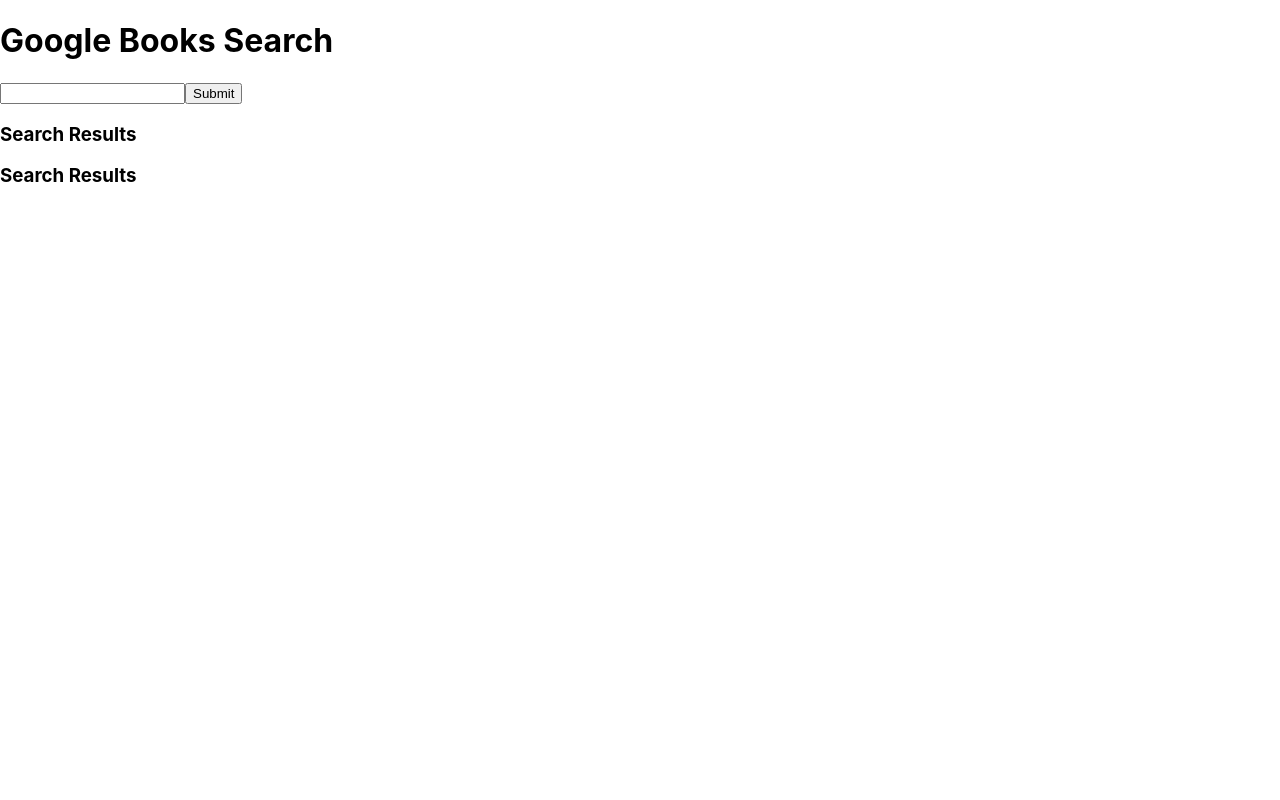
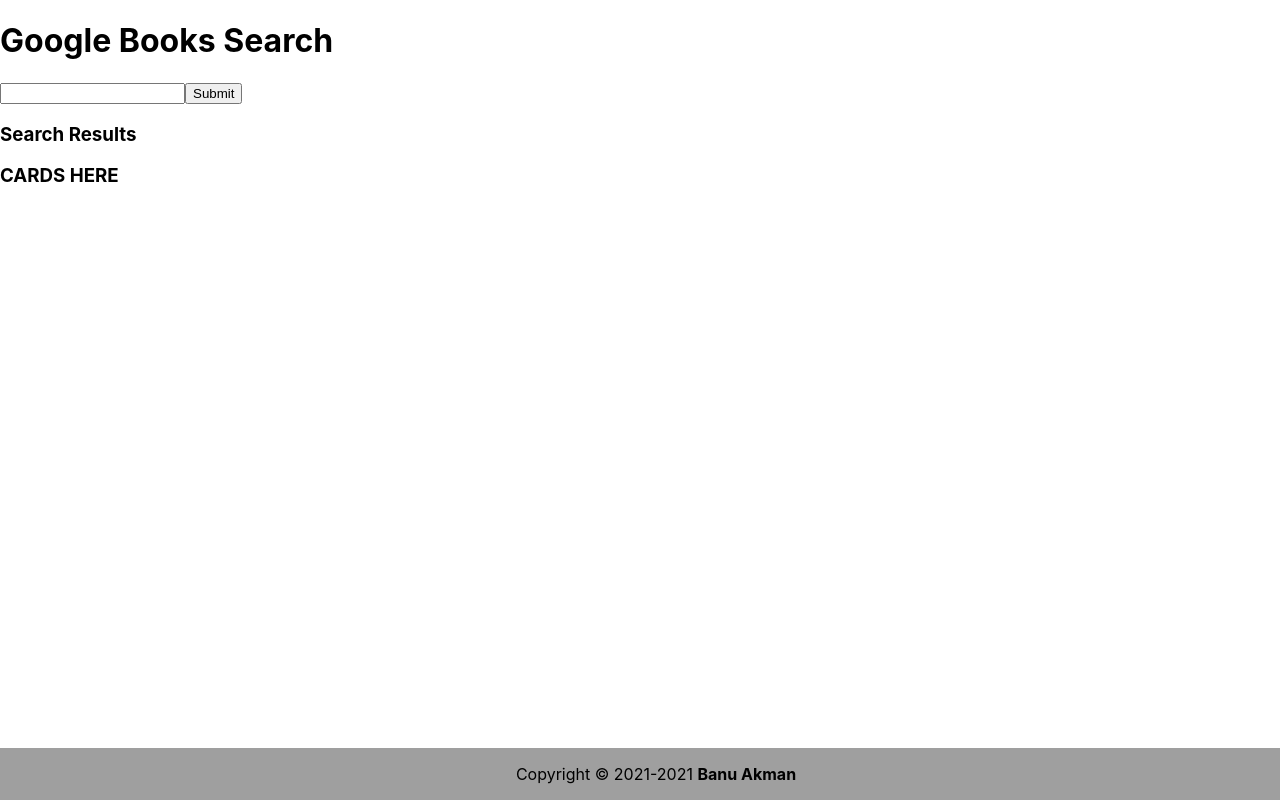
Before and after one commit to banuakman/Google-Book-Search, a React (Create React App) app in the folder client/: page / in a window 1280 px wide. Built offline with nearby package versions, Linux system fonts and the light colour scheme.

Commit message:
add footer

```diff
--- /dev/null
+++ b/client/src/components/Footer/index.js
@@ -0,0 +1,19 @@
+import React from "react";
+import "./style.css";
+import Container from "react-bootstrap/Container";
+import Row from "react-bootstrap/Row";
+import Col from "react-bootstrap/Col";
+
+const Footer = () => (
+  <footer>
+    <Container className="footer" fluid={true}>
+      <Row>
+        <Col xl={12}>
+          Copyright © 2021-{new Date().getFullYear()}{" "}
+          <strong>Banu Akman</strong>
+        </Col>
+      </Row>
+    </Container>
+  </footer>
+);
+export default Footer;
--- /dev/null
+++ b/client/src/components/Footer/style.css
@@ -0,0 +1,11 @@
+.footer {
+  margin-top: 1rem;
+  padding: 1rem;
+  background-color: #9f9f9f;
+  position: fixed;
+  bottom: 0;
+  left: 0;
+  width: 100%;
+  text-align: center;
+  z-index: 1;
+}
--- a/client/src/pages/Home.js
+++ b/client/src/pages/Home.js
@@ -3,6 +3,7 @@
 import Row from "react-bootstrap/Row";
 import Col from "react-bootstrap/Col";
 import SearchBook from "../components/SearchBar";
+import Footer from "../components/Footer";
 
 function Home() {
   return (
@@ -24,9 +25,10 @@
       </Row>
       <Row>
         <Col>
-          <h3 className="display-4">Search Results</h3>
+          <h3 className="display-4">CARDS HERE</h3>
         </Col>
       </Row>
+      <Footer />
     </Container>
   );
 }
```
